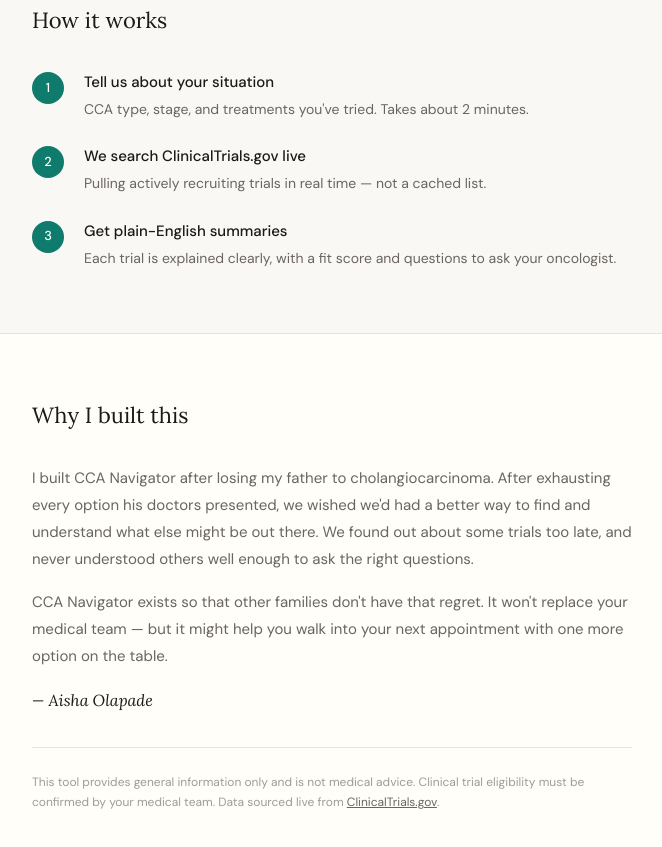
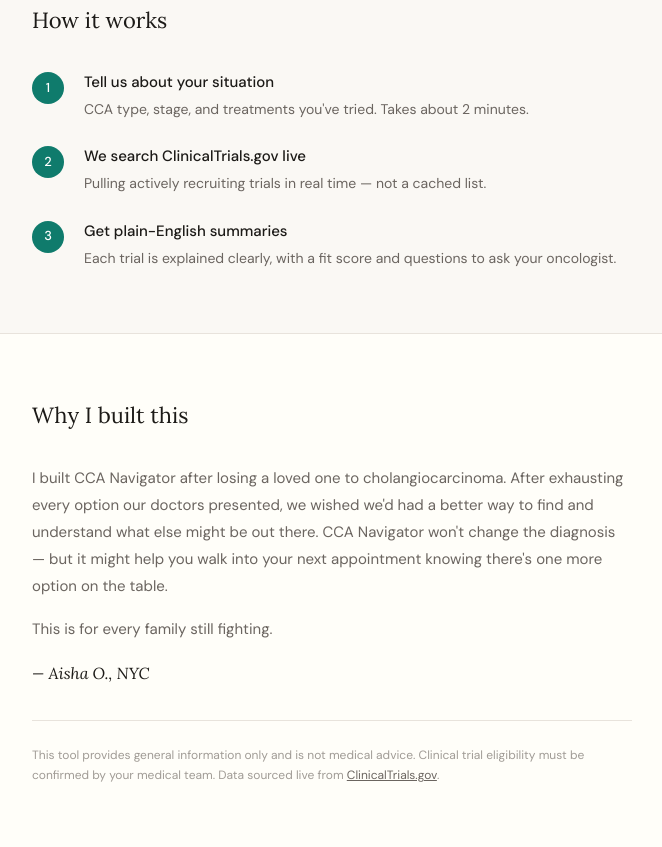
Before and after one commit to aishapade-cpu/cca-navigator, a website: page public/index.html in a window 1280 px wide. Shown: the part 591-1438 px from the top of the page, without its empty margins (308-970 px from the left). Drawn offline with Linux system fonts and the light colour scheme.

Commit message:
doc: change landing page message

```diff
--- a/public/index.html
+++ b/public/index.html
@@ -71,9 +71,9 @@
           <div class="landing-section-inner">
             <h2 class="landing-section-title">Why I built this</h2>
             <div class="about-body">
-              <p>I built CCA Navigator after losing my father to cholangiocarcinoma. After exhausting every option his doctors presented, we wished we'd had a better way to find and understand what else might be out there. We found out about some trials too late, and never understood others well enough to ask the right questions.</p>
-              <p>CCA Navigator exists so that other families don't have that regret. It won't replace your medical team — but it might help you walk into your next appointment with one more option on the table.</p>
-              <p class="about-sig">— Aisha Olapade</p>
+              <p>I built CCA Navigator after losing a loved one to cholangiocarcinoma. After exhausting every option our doctors presented, we wished we'd had a better way to find and understand what else might be out there.  CCA Navigator won't change the diagnosis — but it might help you walk into your next appointment knowing there's one more option on the table.</p>
+              <p> This is for every family still fighting. </p>
+              <p class="about-sig">— Aisha O., NYC</p>
             </div>
             <div class="about-disclaimer">
               This tool provides general information only and is not medical advice. Clinical trial eligibility must be confirmed by your medical team. Data sourced live from <a href="https://clinicaltrials.gov" target="_blank">ClinicalTrials.gov</a>.
```
